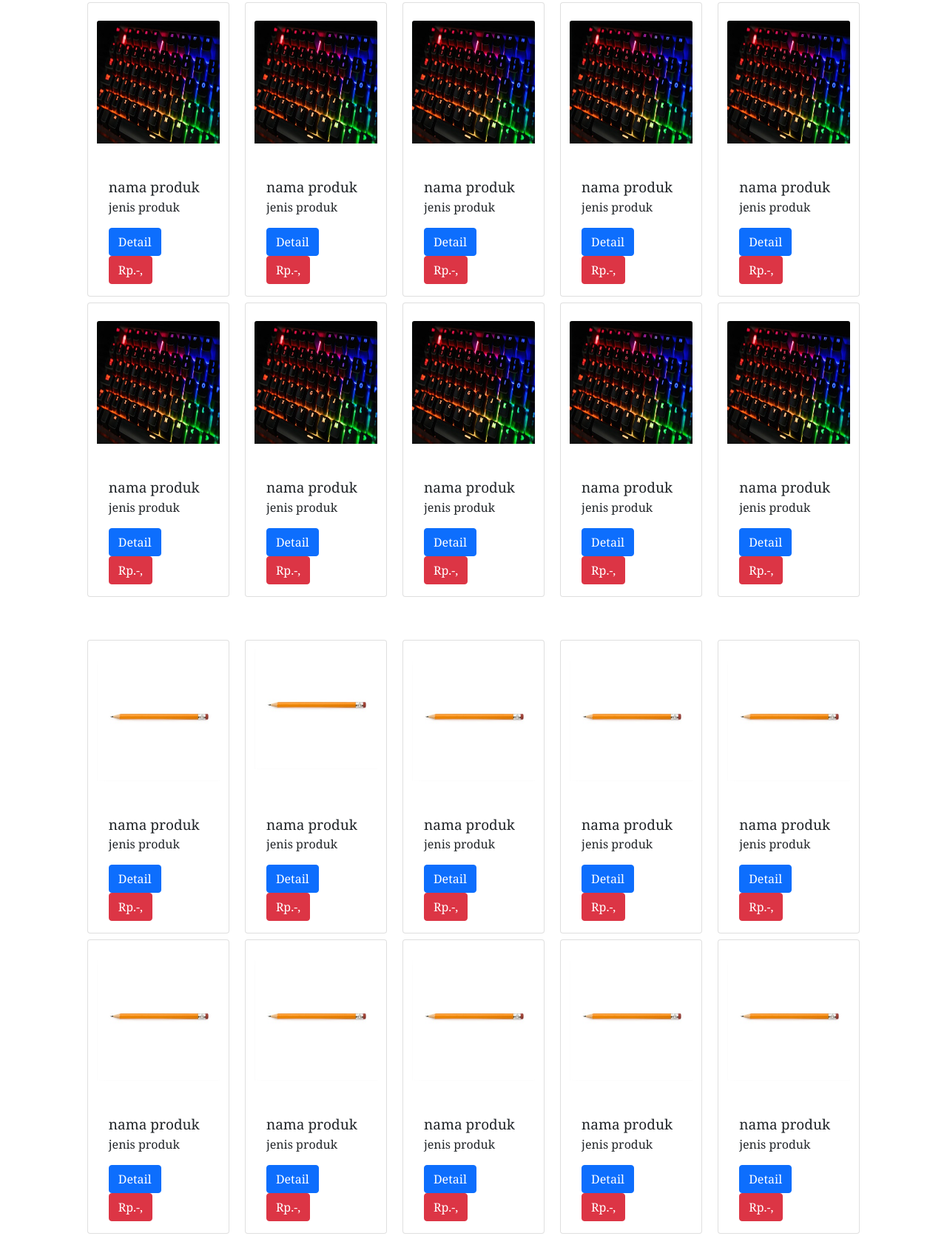
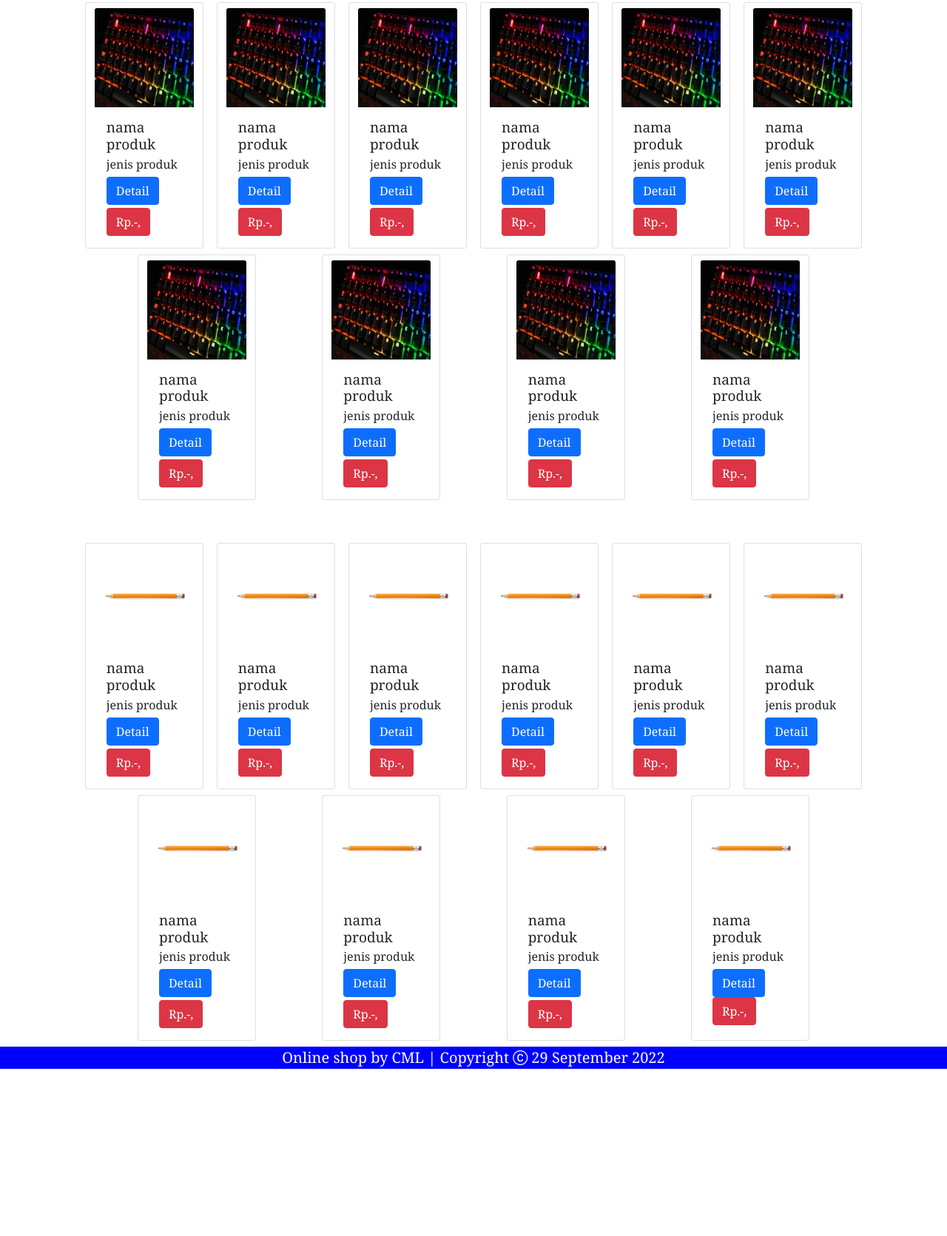
Before and after one commit to MiauLiong/cml_shop.github.io, a plain HTML site: page belanja.html in a window 1280 px wide. Shown: the part 97-1768 px from the top of the page at 74% size. After the commit the page ends 1558 px from the top, so only its background shows below. Drawn offline with nearby package versions, Linux system fonts and the light colour scheme.

Commit message:
mengubah tampilan

```diff
--- a/belanja.html
+++ b/belanja.html
@@ -86,102 +86,102 @@
         <div class="row justify-content-evenly" id="elektronik">
 
 
-          <div class="card mr-2 ml-2 mb-2 " style="width: 12rem">
-            <img src="./img/P1.jpg" class="card-img-top mb-2 mt-4 bg-white" alt="..." />
-            <div class="card-body bg-white">
-              <h5 class="card-title mt-4">nama produk</h5>
-              <p class="card-text mb-3">jenis produk</p>
-              <a href="#" class="btn btn-primary" data-bs-target="#produk1 " data-bs-toggle="modal">Detail</a>
-              <a href="#" class="btn btn-danger">Rp.-,</a>
-            </div>
-          </div>
-
-          <div class="card mr-2 ml-2 mb-2 " style="width: 12rem">
-            <img src="./img/P1.jpg" class="card-img-top mb-2 mt-4 bg-white" alt="..." />
-            <div class="card-body bg-white">
-              <h5 class="card-title mt-4 ">nama produk</h5>
-              <p class="card-text mb-3">jenis produk</p>
-              <a href="#" class="btn btn-primary" data-bs-target="#produk2 " data-bs-toggle="modal"> Detail</a>
-              <a href="#" class="btn btn-danger">Rp.-,</a>
-            </div>
-          </div>
-
-          <div class="card mr-2 ml-2 mb-2 " style="width: 12rem">
-            <img src="./img/P1.jpg" class="card-img-top mb-2 mt-4 bg-white" alt="..." />
-            <div class="card-body bg-white">
-              <h5 class="card-title  mt-4">nama produk</h5>
-              <p class="card-text mb-3">jenis produk</p>
-              <a href="#" class="btn btn-primary"data-bs-target="#produk3 " data-bs-toggle="modal">Detail</a>
-              <a href="#" class="btn btn-danger">Rp.-,</a>
-            </div>
-          </div>
-
-          <div class="card mr-2 ml-2 mb-2 " style="width: 12rem">
-            <img src="./img/P1.jpg" class="card-img-top mb-2 mt-4 bg-white" alt="..." />
-            <div class="card-body bg-white">
-              <h5 class="card-title mt-4">nama produk</h5>
-              <p class="card-text mb-3">jenis produk</p>
-              <a href="#" class="btn btn-primary" data-bs-target="#produk4" data-bs-toggle="modal">Detail</a>
-              <a href="#" class="btn btn-danger">Rp.-,</a>
-            </div>
-          </div>
-
-          <div class="card mr-2 ml-2 mb-2 " style="width: 12rem">
-            <img src="./img/P1.jpg" class="card-img-top mb-2 mt-4 bg-white" alt="..." />
+          <div class="card mr-2 ml-2 mb-2 " >
+            <img src="./img/P1.jpg" class="card-img-top  " alt="..." />
+            <div class="card-body bg-white">
+              <h5 class="card-title">nama produk</h5>
+              <p class="card-text">jenis produk</p>
+              <a href="#" class="btn btn-primary mb-1" data-bs-target="#produk1 " data-bs-toggle="modal">Detail</a>
+              <a href="#" class="btn btn-danger">Rp.-,</a>
+            </div>
+          </div>
+
+          <div class="card mr-2 ml-2 mb-2 " >
+            <img src="./img/P1.jpg" class="card-img-top  " alt="..." />
+            <div class="card-body bg-white">
+              <h5 class="card-title">nama produk</h5>
+              <p class="card-text">jenis produk</p>
+              <a href="#" class="btn btn-primary mb-1" data-bs-target="#produk2 " data-bs-toggle="modal"> Detail</a>
+              <a href="#" class="btn btn-danger">Rp.-,</a>
+            </div>
+          </div>
+
+          <div class="card mr-2 ml-2 mb-2 ">
+            <img src="./img/P1.jpg" class="card-img-top " alt="..." />
+            <div class="card-body bg-white">
+              <h5 class="card-title  ">nama produk</h5>
+              <p class="card-text ">jenis produk</p>
+              <a href="#" class="btn btn-primary mb-1"data-bs-target="#produk3 " data-bs-toggle="modal">Detail</a>
+              <a href="#" class="btn btn-danger">Rp.-,</a>
+            </div>
+          </div>
+
+          <div class="card mr-2 ml-2 mb-2 ">
+            <img src="./img/P1.jpg" class="card-img-top  " alt="..." />
+            <div class="card-body bg-white">
+              <h5 class="card-title ">nama produk</h5>
+              <p class="card-text ">jenis produk</p>
+              <a href="#" class="btn btn-primary mb-1" data-bs-target="#produk4" data-bs-toggle="modal">Detail</a>
+              <a href="#" class="btn btn-danger">Rp.-,</a>
+            </div>
+          </div>
+
+          <div class="card mr-2 ml-2 mb-2 " >
+            <img src="./img/P1.jpg" class="card-img-top " alt="..." />
             <div class="card-body bg-white ">
-              <h5 class="card-title mt-4">nama produk</h5>
-              <p class="card-text mb-3">jenis produk</p>
-              <a href="#" class="btn btn-primary" data-bs-target="#produk5 " data-bs-toggle="modal">Detail</a>
-              <a href="#" class="btn btn-danger">Rp.-,</a>
-            </div>
-          </div>
-
-          <div class="card mr-2 ml-2 mb-2 " style="width: 12rem">
-            <img src="./img/P1.jpg" class="card-img-top mb-2 mt-4 bg-white" alt="..." />
-            <div class="card-body bg-white">
-              <h5 class="card-title mt-4 ">nama produk</h5>
-              <p class="card-text mb-3">jenis produk</p>
-              <a href="#" class="btn btn-primary" data-bs-target="#produk6 " data-bs-toggle="modal">Detail</a>
-              <a href="#" class="btn btn-danger">Rp.-,</a>
-            </div>
-          </div>
-
-          <div class="card mr-2 ml-2 mb-2 " style="width: 12rem">
-            <img src="./img/P1.jpg" class="card-img-top mb-2 mt-4 bg-white" alt="..." />
-            <div class="card-body bg-white">
-              <h5 class="card-title mt-4">nama produk</h5>
-              <p class="card-text mb-3">jenis produk</p>
-              <a href="#" class="btn btn-primary"data-bs-target="#produk7 " data-bs-toggle="modal">Detail</a>
-              <a href="#" class="btn btn-danger">Rp.-,</a>
-            </div>
-          </div>
-
-          <div class="card mr-2 ml-2 mb-2 " style="width: 12rem">
-            <img src="./img/P1.jpg" class="card-img-top mb-2 mt-4 bg-white" alt="..." />
-            <div class="card-body bg-white">
-              <h5 class="card-title mt-4">nama produk</h5>
-              <p class="card-text mb-3">jenis produk</p>
-              <a href="#" class="btn btn-primary"data-bs-target="#produk8 " data-bs-toggle="modal">Detail</a>
-              <a href="#" class="btn btn-danger">Rp.-,</a>
-            </div>
-          </div>
-
-          <div class="card mr-2 ml-2 mb-2 " style="width: 12rem">
-            <img src="./img/P1.jpg" class="card-img-top mb-2 mt-4 bg-white" alt="..." />
-            <div class="card-body bg-white">
-              <h5 class="card-title mt-4">nama produk</h5>
-              <p class="card-text mb-3">jenis produk</p>
-              <a href="#" class="btn btn-primary"data-bs-target="#produk9 " data-bs-toggle="modal">Detail</a>
-              <a href="#" class="btn btn-danger">Rp.-,</a>
-            </div>
-          </div>
-
-          <div class="card mr-2 ml-2 mb-2 " style="width: 12rem">
-            <img src="./img/P1.jpg" class="card-img-top mb-2 mt-4 bg-white" alt="..." />
-            <div class="card-body bg-white">
-              <h5 class="card-title mt-4 ">nama produk</h5>
-              <p class="card-text mb-3">jenis produk</p>
-              <a href="#" class="btn btn-primary"data-bs-target="#produk10 " data-bs-toggle="modal">Detail</a>
+              <h5 class="card-title ">nama produk</h5>
+              <p class="card-text">jenis produk</p>
+              <a href="#" class="btn btn-primary mb-1" data-bs-target="#produk5 " data-bs-toggle="modal">Detail</a>
+              <a href="#" class="btn btn-danger">Rp.-,</a>
+            </div>
+          </div>
+
+          <div class="card mr-2 ml-2 mb-2 " >
+            <img src="./img/P1.jpg" class="card-img-top " alt="..." />
+            <div class="card-body bg-white">
+              <h5 class="card-title  ">nama produk</h5>
+              <p class="card-text ">jenis produk</p>
+              <a href="#" class="btn btn-primary mb-1" data-bs-target="#produk6 " data-bs-toggle="modal">Detail</a>
+              <a href="#" class="btn btn-danger">Rp.-,</a>
+            </div>
+          </div>
+
+          <div class="card mr-2 ml-2 mb-2 " >
+            <img src="./img/P1.jpg" class="card-img-top" alt="..." />
+            <div class="card-body bg-white">
+              <h5 class="card-title ">nama produk</h5>
+              <p class="card-text ">jenis produk</p>
+              <a href="#" class="btn btn-primary mb-1"data-bs-target="#produk7 " data-bs-toggle="modal">Detail</a>
+              <a href="#" class="btn btn-danger">Rp.-,</a>
+            </div>
+          </div>
+
+          <div class="card mr-2 ml-2 mb-2 " >
+            <img src="./img/P1.jpg" class="card-img-top  " alt="..." />
+            <div class="card-body bg-white">
+              <h5 class="card-title ">nama produk</h5>
+              <p class="card-text ">jenis produk</p>
+              <a href="#" class="btn btn-primary mb-1"data-bs-target="#produk8 " data-bs-toggle="modal">Detail</a>
+              <a href="#" class="btn btn-danger">Rp.-,</a>
+            </div>
+          </div>
+
+          <div class="card mr-2 ml-2 mb-2 ">
+            <img src="./img/P1.jpg" class="card-img-top " alt="..." />
+            <div class="card-body bg-white">
+              <h5 class="card-title ">nama produk</h5>
+              <p class="card-text ">jenis produk</p>
+              <a href="#" class="btn btn-primary mb-1"data-bs-target="#produk9 " data-bs-toggle="modal">Detail</a>
+              <a href="#" class="btn btn-danger">Rp.-,</a>
+            </div>
+          </div>
+
+          <div class="card mr-2 ml-2 mb-2 ">
+            <img src="./img/P1.jpg" class="card-img-top  " alt="..." />
+            <div class="card-body bg-white">
+              <h5 class="card-title ">nama produk</h5>
+              <p class="card-text ">jenis produk</p>
+              <a href="#" class="btn btn-primary mb-1"data-bs-target="#produk10 " data-bs-toggle="modal">Detail</a>
               <a href="#" class="btn btn-danger">Rp.-,</a>
             </div>
           </div>
@@ -195,93 +195,93 @@
 
         <div class="row justify-content-evenly" id="alattulis">
 
-          <div class="card mr-2 ml-2 mb-2" style="width: 12rem">
-            <img src="./img/p10.jpg" class="card-img-top mb-2 mt-4" alt="..." />
-            <div class="card-body bg-white">
-              <h5 class="card-title mt-4">nama produk</h5>
-              <p class="card-text mb-3">jenis produk</p>
-              <a href="#" class="btn btn-primary" data-bs-target="#produk11" data-bs-toggle="modal">Detail</a>
-              <a href="#" class="btn btn-danger">Rp.-,</a>
-            </div>
-          </div>
-          <div class="card mr-2 ml-2 mb-2" style="width: 12rem">
-            <img src="./img/p10.jpg" class="card-img-top mt-2 mb-4" alt="..." />
-            <div class="card-body bg-white">
-              <h5 class="card-title mt-4">nama produk</h5>
-              <p class="card-text mb-3">jenis produk</p>
-              <a href="#" class="btn btn-primary" data-bs-target="#produk12 " data-bs-toggle="modal">Detail</a>
-              <a href="#" class="btn btn-danger">Rp.-,</a>
-            </div>
-          </div>
-          <div class="card mr-2 ml-2 mb-2" style="width: 12rem">
-            <img src="./img/p10.jpg" class="card-img-top mb-2 mt-4" alt="..." />
-            <div class="card-body bg-white">
-              <h5 class="card-title mt-4">nama produk</h5>
-              <p class="card-text mb-3">jenis produk</p>
-              <a href="#" class="btn btn-primary" data-bs-target="#produk13 " data-bs-toggle="modal">Detail</a>
-              <a href="#" class="btn btn-danger">Rp.-,</a>
-            </div>
-          </div>
-          <div class="card mr-2 ml-2 mb-2" style="width: 12rem">
-            <img src="./img/p10.jpg" class="card-img-top mb-2 mt-4" alt="..." />
-            <div class="card-body bg-white">
-              <h5 class="card-title mt-4">nama produk</h5>
-              <p class="card-text mb-3">jenis produk</p>
-              <a href="#" class="btn btn-primary" data-bs-target="#produk14 " data-bs-toggle="modal">Detail</a>
-              <a href="#" class="btn btn-danger">Rp.-,</a>
-            </div>
-          </div>
-          <div class="card mr-2 ml-2 mb-2" style="width: 12rem">
-            <img src="./img/p10.jpg" class="card-img-top mb-2 mt-4" alt="..." />
-            <div class="card-body bg-white">
-              <h5 class="card-title mt-4">nama produk</h5>
-              <p class="card-text mb-3">jenis produk</p>
-              <a href="#" class="btn btn-primary" data-bs-target="#produk15" data-bs-toggle="modal">Detail</a>
-              <a href="#" class="btn btn-danger">Rp.-,</a>
-            </div>
-          </div>
-          <div class="card mr-2 ml-2 mb-2" style="width: 12rem">
-            <img src="./img/p10.jpg" class="card-img-top mb-2 mt-4" alt="..." />
-            <div class="card-body bg-white">
-              <h5 class="card-title mt-4">nama produk</h5>
-              <p class="card-text mb-3">jenis produk</p>
-              <a href="#" class="btn btn-primary" data-bs-target="#produk16 " data-bs-toggle="modal">Detail</a>
-              <a href="#" class="btn btn-danger">Rp.-,</a>
-            </div>
-          </div>
-          <div class="card mr-2 ml-2 mb-2" style="width: 12rem">
-            <img src="./img/p10.jpg" class="card-img-top mb-2 mt-4" alt="..." />
-            <div class="card-body bg-white">
-              <h5 class="card-title mt-4">nama produk</h5>
-              <p class="card-text mb-3">jenis produk</p>
-              <a href="#" class="btn btn-primary" data-bs-target="#produk17 " data-bs-toggle="modal">Detail</a>
-              <a href="#" class="btn btn-danger">Rp.-,</a>
-            </div>
-          </div>
-          <div class="card mr-2 ml-2 mb-2" style="width: 12rem">
-            <img src="./img/p10.jpg" class="card-img-top mb-2 mt-4" alt="..." />
-            <div class="card-body bg-white">
-              <h5 class="card-title mt-4">nama produk</h5>
-              <p class="card-text mb-3">jenis produk</p>
-              <a href="#" class="btn btn-primary" data-bs-target="#produk18 " data-bs-toggle="modal">Detail</a>
-              <a href="#" class="btn btn-danger">Rp.-,</a>
-            </div>
-          </div>
-          <div class="card mr-2 ml-2 mb-2" style="width: 12rem">
-            <img src="./img/p10.jpg" class="card-img-top mb-2 mt-4" alt="..." />
-            <div class="card-body bg-white">
-              <h5 class="card-title mt-4">nama produk</h5>
-              <p class="card-text mb-3">jenis produk</p>
-              <a href="#" class="btn btn-primary" data-bs-target="#produk19 " data-bs-toggle="modal">Detail</a>
-              <a href="#" class="btn btn-danger">Rp.-,</a>
-            </div>
-          </div>
-          <div class="card mr-2 ml-2 mb-2" style="width: 12rem">
-            <img src="./img/p10.jpg" class="card-img-top mb-2 mt-4" alt="..." />
-            <div class="card-body bg-white">
-              <h5 class="card-title mt-4">nama produk</h5>
-              <p class="card-text mb-3">jenis produk</p>
-              <a href="#" class="btn btn-primary" data-bs-target="#produk20 " data-bs-toggle="modal">Detail</a>
+          <div class="card mr-2 ml-2 mb-2" >
+            <img src="./img/p10.jpg" class="card-img-top " alt="..." />
+            <div class="card-body bg-white">
+              <h5 class="card-title ">nama produk</h5>
+              <p class="card-text ">jenis produk</p>
+              <a href="#" class="btn btn-primary mb-1" data-bs-target="#produk11" data-bs-toggle="modal">Detail</a>
+              <a href="#" class="btn btn-danger">Rp.-,</a>
+            </div>
+          </div>
+          <div class="card mr-2 ml-2 mb-2">
+            <img src="./img/p10.jpg" class="card-img-top " alt="..." />
+            <div class="card-body bg-white">
+              <h5 class="card-title ">nama produk</h5>
+              <p class="card-text ">jenis produk</p>
+              <a href="#" class="btn btn-primary mb-1" data-bs-target="#produk12 " data-bs-toggle="modal">Detail</a>
+              <a href="#" class="btn btn-danger">Rp.-,</a>
+            </div>
+          </div>
+          <div class="card mr-2 ml-2 mb-2" >
+            <img src="./img/p10.jpg" class="card-img-top" alt="..." />
+            <div class="card-body bg-white">
+              <h5 class="card-title ">nama produk</h5>
+              <p class="card-text">jenis produk</p>
+              <a href="#" class="btn btn-primary mb-1" data-bs-target="#produk13 " data-bs-toggle="modal">Detail</a>
+              <a href="#" class="btn btn-danger">Rp.-,</a>
+            </div>
+          </div>
+          <div class="card mr-2 ml-2 mb-2" >
+            <img src="./img/p10.jpg" class="card-img-top " alt="..." />
+            <div class="card-body bg-white">
+              <h5 class="card-title ">nama produk</h5>
+              <p class="card-text">jenis produk</p>
+              <a href="#" class="btn btn-primary mb-1" data-bs-target="#produk14 " data-bs-toggle="modal">Detail</a>
+              <a href="#" class="btn btn-danger">Rp.-,</a>
+            </div>
+          </div>
+          <div class="card mr-2 ml-2 mb-2" >
+            <img src="./img/p10.jpg" class="card-img-top" alt="..." />
+            <div class="card-body bg-white">
+              <h5 class="card-title">nama produk</h5>
+              <p class="card-text ">jenis produk</p>
+              <a href="#" class="btn btn-primary mb-1" data-bs-target="#produk15" data-bs-toggle="modal">Detail</a>
+              <a href="#" class="btn btn-danger">Rp.-,</a>
+            </div>
+          </div>
+          <div class="card mr-2 ml-2 mb-2" >
+            <img src="./img/p10.jpg" class="card-img-top " alt="..." />
+            <div class="card-body bg-white">
+              <h5 class="card-title">nama produk</h5>
+              <p class="card-text">jenis produk</p>
+              <a href="#" class="btn btn-primary mb-1" data-bs-target="#produk16 " data-bs-toggle="modal">Detail</a>
+              <a href="#" class="btn btn-danger">Rp.-,</a>
+            </div>
+          </div>
+          <div class="card mr-2 ml-2 mb-2" >
+            <img src="./img/p10.jpg" class="card-img-top " alt="..." />
+            <div class="card-body bg-white">
+              <h5 class="card-title ">nama produk</h5>
+              <p class="card-text">jenis produk</p>
+              <a href="#" class="btn btn-primary mb-1 data-bs-target="#produk17 " data-bs-toggle="modal">Detail</a>
+              <a href="#" class="btn btn-danger">Rp.-,</a>
+            </div>
+          </div>
+          <div class="card mr-2 ml-2 mb-2">
+            <img src="./img/p10.jpg" class="card-img-top " alt="..." />
+            <div class="card-body bg-white">
+              <h5 class="card-title ">nama produk</h5>
+              <p class="card-text ">jenis produk</p>
+              <a href="#" class="btn btn-primary mb-1" data-bs-target="#produk18 " data-bs-toggle="modal">Detail</a>
+              <a href="#" class="btn btn-danger">Rp.-,</a>
+            </div>
+          </div>
+          <div class="card mr-2 ml-2 mb-2" >
+            <img src="./img/p10.jpg" class="card-img-top" alt="..." />
+            <div class="card-body bg-white">
+              <h5 class="card-title ">nama produk</h5>
+              <p class="card-text">jenis produk</p>
+              <a href="#" class="btn btn-primary mb-1" data-bs-target="#produk19 " data-bs-toggle="modal">Detail</a>
+              <a href="#" class="btn btn-danger">Rp.-,</a>
+            </div>
+          </div>
+          <div class="card mr-2 ml-2 mb-2">
+            <img src="./img/p10.jpg" class="card-img-top" alt="..." />
+            <div class="card-body bg-white">
+              <h5 class="card-title ">nama produk</h5>
+              <p class="card-text ">jenis produk</p>
+              <a href="#" class="btn btn-primary mb" data-bs-target="#produk20 " data-bs-toggle="modal">Detail</a>
               <a href="#" class="btn btn-danger">Rp.-,</a>
             </div>
           </div>
@@ -1531,14 +1531,9 @@
       </div>
     </div>
     <!-- akhir kategori produk -->
-    <div class="row">
-      <div class="col-md-1">
-        <ul class="list-group fixed-top col-md-2"  style="margin-top: 60px;">
-
-        </ul>
-      </div>
+
       <footer>
-        <p class="footer">Online shop by CML | Copyright <i class="bi bi-c-circle" style="background-color: blue;"></i> 29 September 2022</p>
+        <p class="footer">Online shop by CML | Copyright <i class="bi bi-c-circle" style="background-color: blue"></i> 29 September 2022</p>
       </footer>
 
     <!-- Option 1: Bootstrap Bundle with Popper -->
--- a/style.css
+++ b/style.css
@@ -19,24 +19,41 @@
   margin-bottom: 1px;
   background-color: white;
 }
+
+.card {
+  width: 10rem;
+}
+
 .row .card:hover {
   box-shadow: 2px 2px 2px rgba(0, 0, 0, 0.4);
   transform: scaleX(1.02);
 }
-.card-title {
+
+.card .card-img-top {
+  margin-top: 7px;
+}
+
+.card .card-title {
   font-size: 19px;
   background-color: white;
 }
+
+.card .card-text {
+  margin-bottom: 5px;
+}
+
 .footer {
   background-color: blue;
   font-size: 20px;
   color: white;
   text-align: center;
 }
+
 .group {
   text-decoration: none;
   color: black;
 }
+
 a {
   text-decoration: none;
 }
```
Also changed, not shown: index.html (+20 -20 lines).
